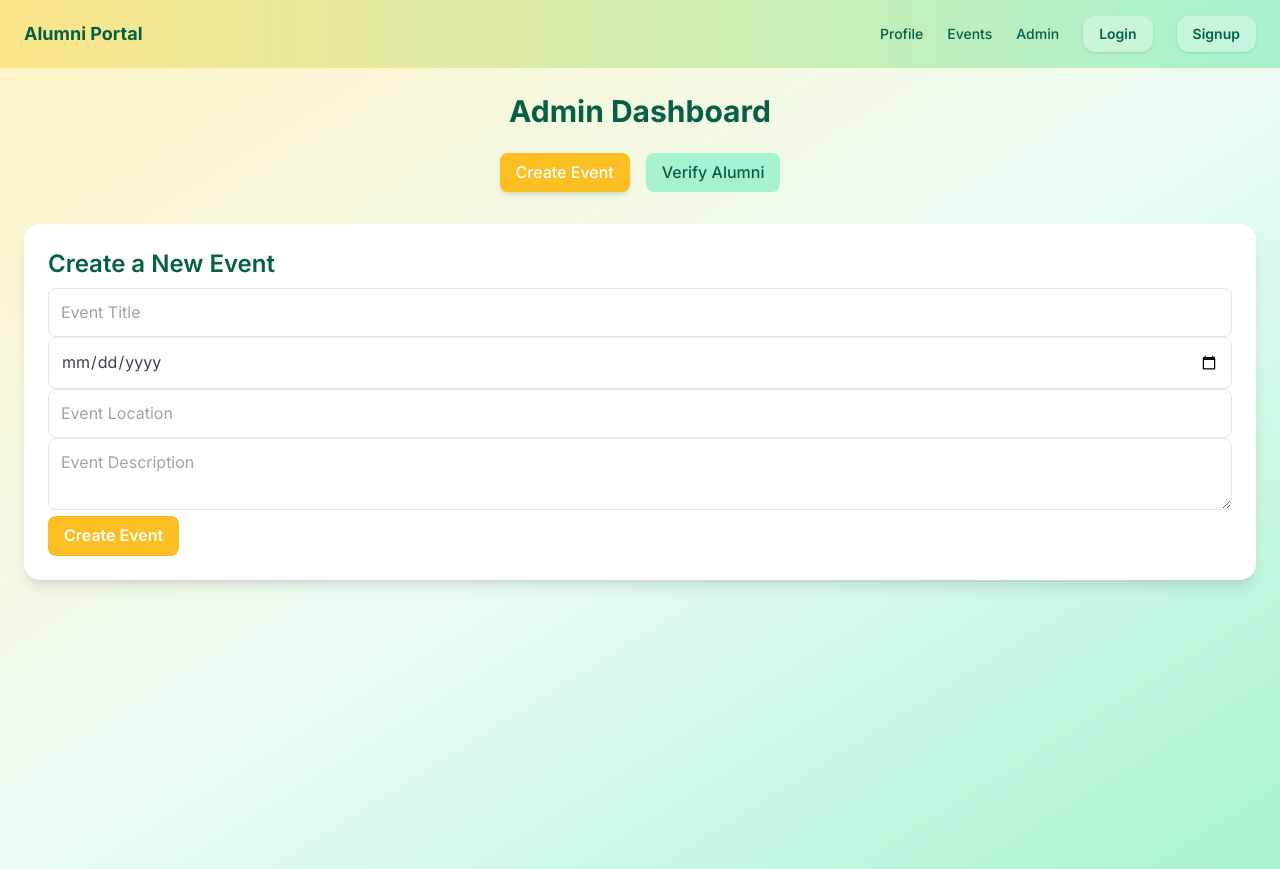
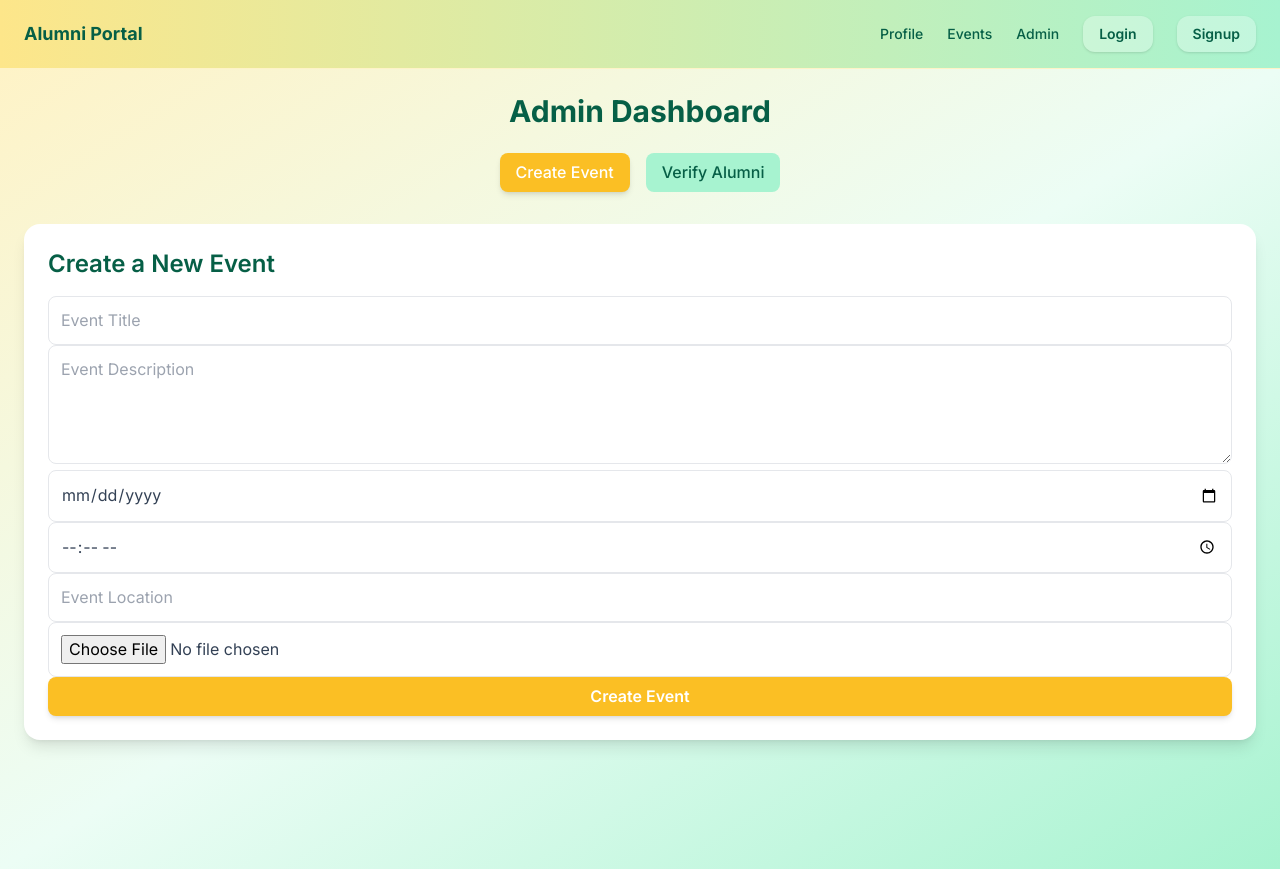
Before and after one commit to Piyush-0369/Alumni_Portal_FrontEnd, a Next.js app: page /admin in a window 1280 px wide. Built offline with nearby package versions, Linux system fonts and the light colour scheme.

Commit message:
eventcreation

```diff
--- a/src/dashboard/AdminDashboard.jsx
+++ b/src/dashboard/AdminDashboard.jsx
@@ -40,42 +40,112 @@ const AdminDashboard = () => {
 
 // Event creation form
 const EventForm = () => {
-  const handleSubmit = (e) => {
+  const [loading, setLoading] = useState(false);
+
+  const handleSubmit = async (e) => {
     e.preventDefault();
-    alert("Event created (hook this to backend later)");
+    setLoading(true);
+
+    const formData = new FormData(e.target); // collects all fields
+
+    try {
+      const res = await fetch("http://localhost:4000/api/v1/admins/createEvent", {
+        method: "POST",
+        body: formData,
+        credentials: "include",
+      });
+
+      if (!res.ok) {
+        const errData = await res.json();
+        throw new Error(errData?.message || "Failed to create event");
+      }
+
+      alert("✅ Event created successfully!");
+      e.target.reset();
+    } catch (err) {
+      console.error(err);
+      alert(`❌ ${err.message}`);
+    } finally {
+      setLoading(false);
+    }
   };
 
   return (
     <form onSubmit={handleSubmit} className="space-y-4">
-      <h2 className="text-2xl font-semibold text-emerald-800 mb-2">
+      <h2 className="text-2xl font-semibold text-emerald-800 mb-4">
         Create a New Event
       </h2>
+
+      {/* Title */}
       <input
         type="text"
+        name="title"
         placeholder="Event Title"
-        className="w-full border p-3 rounded-lg focus:outline-none focus:ring-2 focus:ring-amber-400 transition"
+        className="w-full border border-emerald-200 bg-white/60 p-3 rounded-lg
+                   focus:outline-none focus:ring-2 focus:ring-amber-400 transition"
         required
       />
+
+      {/* Description */}
+      <textarea
+        name="description"
+        placeholder="Event Description"
+        rows="4"
+        className="w-full border border-emerald-200 bg-white/60 p-3 rounded-lg
+                   focus:outline-none focus:ring-2 focus:ring-amber-400 transition"
+        required
+      ></textarea>
+
+      {/* Date */}
       <input
         type="date"
-        className="w-full border p-3 rounded-lg focus:outline-none focus:ring-2 focus:ring-amber-400 transition"
+        name="date"
+        className="w-full border border-emerald-200 bg-white/60 p-3 rounded-lg
+                   focus:outline-none focus:ring-2 focus:ring-amber-400 transition"
         required
       />
+
+      {/* Time */}
+      <input
+        type="time"
+        name="time"
+        className="w-full border border-emerald-200 bg-white/60 p-3 rounded-lg
+                   focus:outline-none focus:ring-2 focus:ring-amber-400 transition"
+        required
+      />
+
+      {/* Location */}
       <input
         type="text"
+        name="location"
         placeholder="Event Location"
-        className="w-full border p-3 rounded-lg focus:outline-none focus:ring-2 focus:ring-amber-400 transition"
+        className="w-full border border-emerald-200 bg-white/60 p-3 rounded-lg
+                   focus:outline-none focus:ring-2 focus:ring-amber-400 transition"
+        required
       />
-      <textarea
-        placeholder="Event Description"
-        className="w-full border p-3 rounded-lg focus:outline-none focus:ring-2 focus:ring-amber-400 transition"
+
+      {/* Banner Image */}
+      <input
+        type="file"
+        name="banner"
+        accept="image/*"
+        className="w-full border border-emerald-200 bg-white/60 p-3 rounded-lg
+                   focus:outline-none focus:ring-2 focus:ring-amber-400 transition
+                   file:mr-4 file:py-2 file:px-4 file:rounded-lg
+                   file:border-0 file:text-sm file:font-semibold
+                   file:bg-amber-400 file:text-white hover:file:bg-amber-500"
         required
-      ></textarea>
+      />
+
+      {/* Submit Button */}
       <button
         type="submit"
-        className="bg-amber-400 text-white px-4 py-2 rounded-lg font-semibold hover:bg-amber-500 transition-colors"
+        disabled={loading}
+        className="w-full bg-amber-400 text-white px-4 py-2 rounded-lg
+                   font-semibold shadow-md hover:bg-amber-500 transition-colors
+                   disabled:opacity-60 disabled:cursor-not-allowed"
       >
-        Create Event
+        {loading ? "Creating..." : "Create Event"}
       </button>
     </form>
   );
```
